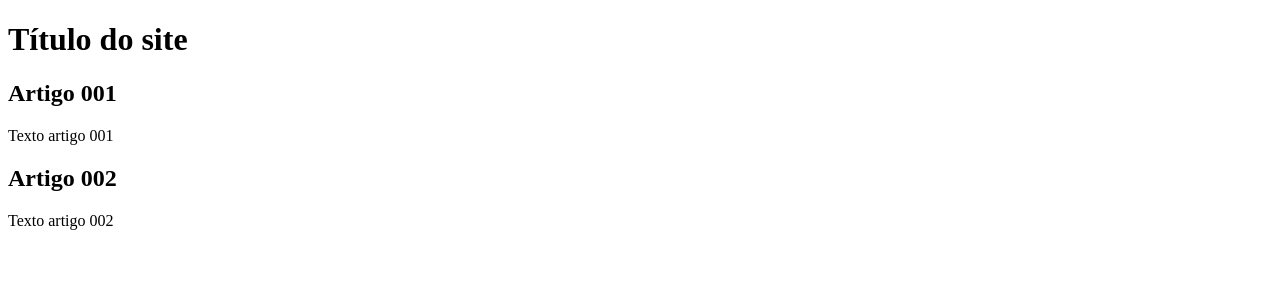
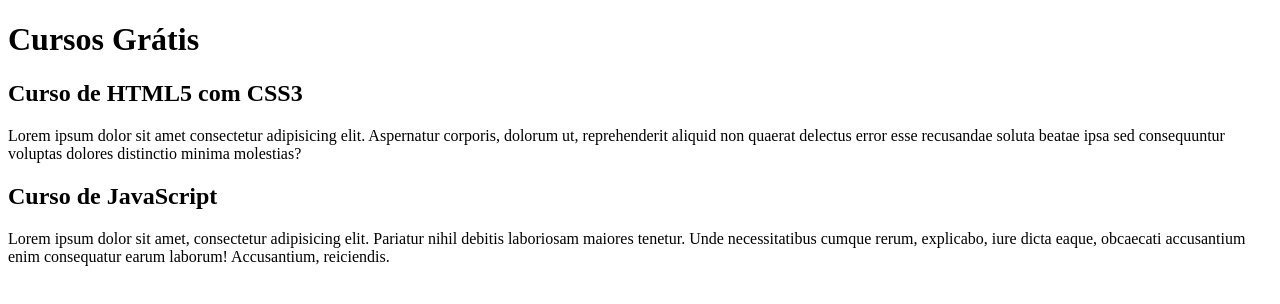
Before and after one commit to PedroBaldini/projeto-site, a plain HTML site: page index.html in a window 1280 px wide. Drawn offline with Linux system fonts and the light colour scheme.

Commit message:
Comecei a escrever o conteudo

```diff
--- a/index.html
+++ b/index.html
@@ -8,15 +8,15 @@
 <body>
     <main>
         <header>
-            <h1>Título do site</h1>
+            <h1>Cursos Grátis</h1>
         </header>
         <article>
-            <h2>Artigo 001</h2>
-            <p>Texto artigo 001</p>
+            <h2>Curso de HTML5 com CSS3</h2>
+            <p>Lorem ipsum dolor sit amet consectetur adipisicing elit. Aspernatur corporis, dolorum ut, reprehenderit aliquid non quaerat delectus error esse recusandae soluta beatae ipsa sed consequuntur voluptas dolores distinctio minima molestias?</p>
         </article>
         <article>
-            <h2>Artigo 002</h2>
-            <p>Texto artigo 002</p>
+            <h2>Curso de JavaScript</h2>
+            <p>Lorem ipsum dolor sit amet, consectetur adipisicing elit. Pariatur nihil debitis laboriosam maiores tenetur. Unde necessitatibus cumque rerum, explicabo, iure dicta eaque, obcaecati accusantium enim consequatur earum laborum! Accusantium, reiciendis.</p>
         </article>
     </main>
 </body>
```
